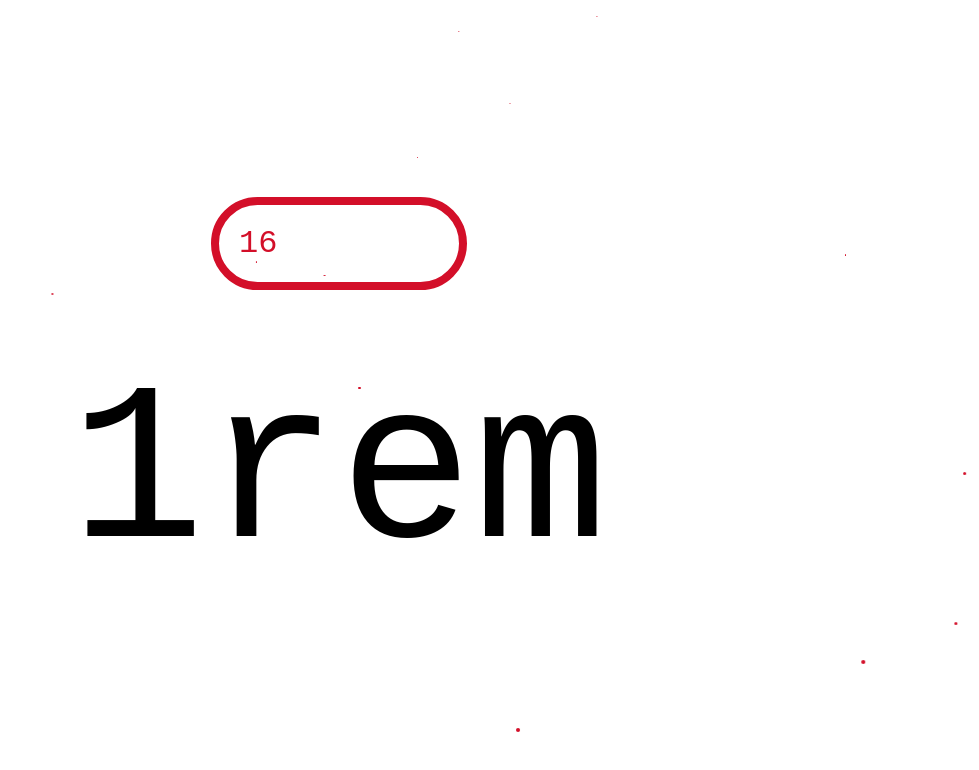
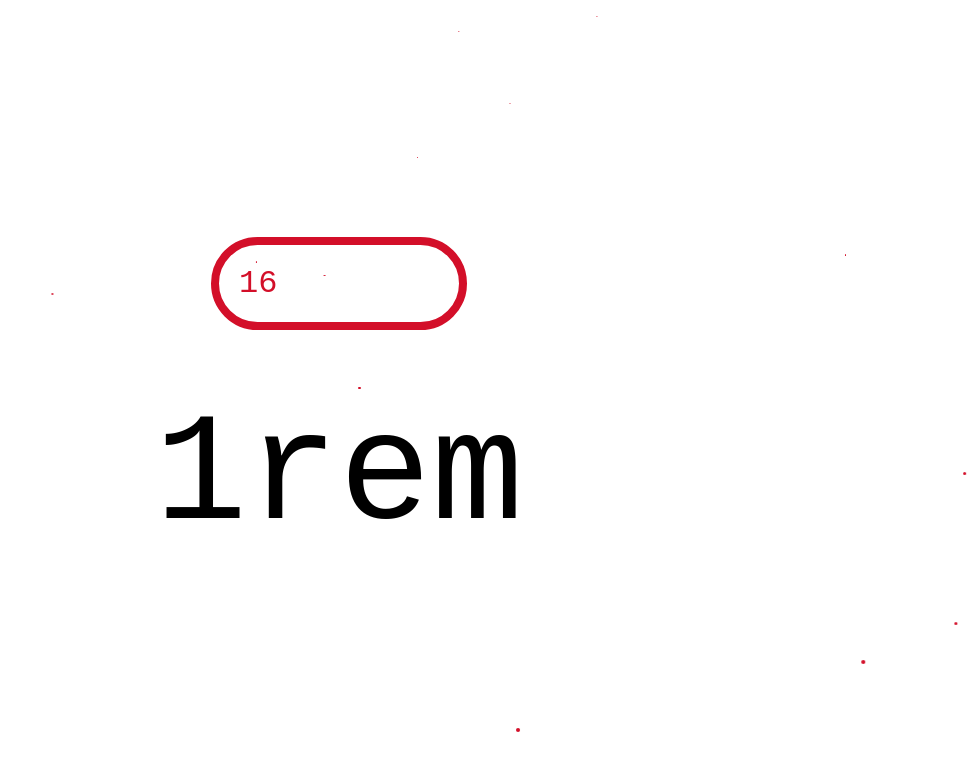
Before and after one commit to eTallang/px-to-rem, an Angular app: page / in a window 1280 px wide. Shown: the top 770 px of the page, without its empty margins (301-1280 px from the left). Built offline with nearby package versions, Linux system fonts and the light colour scheme.

Commit message:
fix(app): make app responsive

```diff
--- a/src/app/app.component.scss
+++ b/src/app/app.component.scss
@@ -28,17 +28,10 @@ $input-color: #d30f29;
 
     &:focus {
       outline: none;
-      animation: background .5s ease;
+      animation: background 0.5s ease;
       animation-iteration-count: 1;
       animation-fill-mode: forwards;
     }
-  }
-
-  p {
-    font-family: 'Courier New', Courier, monospace;
-    margin: 0;
-    margin-top: 60px;
-    font-size: 14rem;
   }
 }
 
@@ -57,3 +50,24 @@ input[type='number']::-webkit-outer-spin-button {
     color: white;
   }
 }
+
+p {
+  font-family: 'Courier New', Courier, monospace;
+  margin: 0;
+  margin-top: 60px;
+  font-size: 29vw;
+}
+
+@media only screen and (min-width: 600px) {
+  /* For tablets: */
+  p {
+    font-size: 18vw;
+  }
+}
+
+@media only screen and (min-width: 768px) {
+  /* For desktop: */
+  p {
+    font-size: 12vw;
+  }
+}
```
